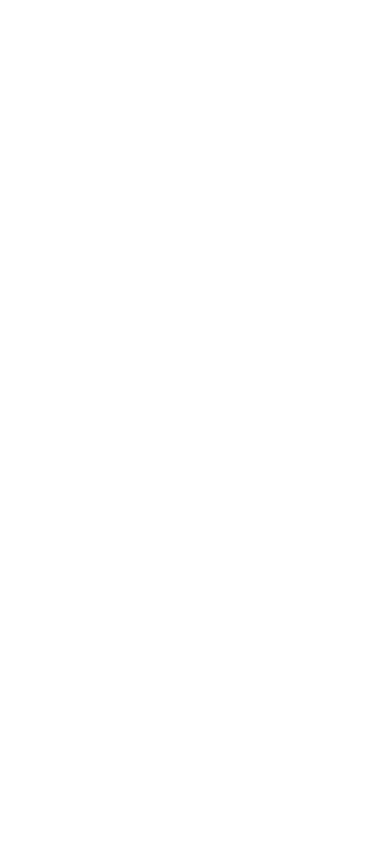
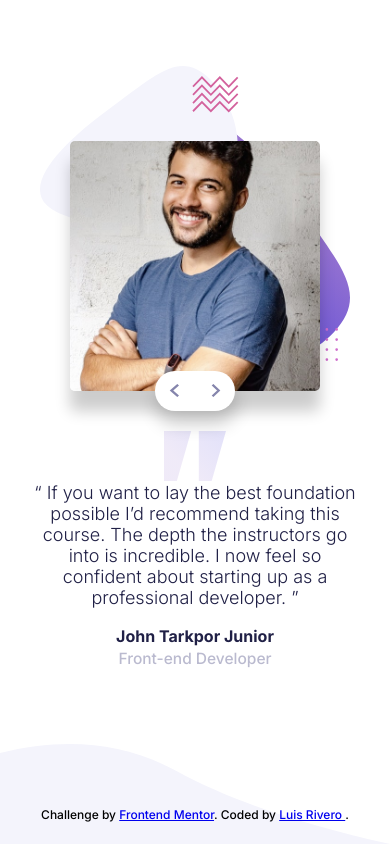
Before and after one commit to LuisRivero021298/bootcamp_frontend_mentor, a plain HTML site: page index.html in a window 390 px wide. Drawn offline with Linux system fonts and the light colour scheme.

Commit message:
desing mobile first

```diff
--- a/index.html
+++ b/index.html
@@ -1,12 +1,106 @@
 <!DOCTYPE html>
 <html lang="en">
   <head>
-  <meta charset="UTF-8">
-  <meta name="viewport" content="width=device-width, initial-scale=1.0">
-  <link rel="stylesheet" href="./static/index.css">
+    <meta charset="UTF-8" />
+    <meta name="viewport" content="width=device-width, initial-scale=1.0" />
+    <link
+      href="https://fonts.googleapis.com/css2?family=Inter:wght@300;500;700&display=swap"
+      rel="stylesheet"
+    />
+    <link
+      rel="icon"
+      type="image/png"
+      sizes="32x32"
+      href="static/images/favicon-32x32.png"
+    />
+    <link rel="stylesheet" href="./static/index.css" />
     <title>Bootcamp - Frontend Mentor</title>
   </head>
   <body>
+    <section class="main">
+      <article id="tanya-art">
+        <div class="header-box container">
+          <div class="image">
+            <img src="static/images/image-tanya.jpg" alt="imagen" />
+          </div>
+
+          <div class="change-image-container">
+            <div class="change-image">
+              <button id="btn-before">
+                <img src="static/images/icon-prev.svg" alt="next" />
+              </button>
+              <button id="btn-after">
+                <img src="static/images/icon-next.svg" alt="prev" />
+              </button>
+            </div>
+          </div>
+        </div>
+        <div class="content-box container">
+          <div class="desc">
+            <p>
+              “ I’ve been interested in coding for a while but never taken the
+              jump, until now. I couldn’t recommend this course enough. I’m now
+              in the job of my dreams and so excited about the future. ”
+            </p>
+          </div>
+          <div class="info">
+            <h1>Tanya Sinclair</h1>
+            <span>UX Engineer</span>
+          </div>
+        </div>
+      </article>
+
+      <article id="john-art">
+        <div class="header-box container">
+          <div class="image">
+            <img src="static/images/image-john.jpg" alt="imagen" />
+          </div>
+          <div class="change-image-container">
+            <div class="change-image">
+              <button id="btn-before">
+                <img src="static/images/icon-prev.svg" alt="next" />
+              </button>
+              <button id="btn-after">
+                <img src="static/images/icon-next.svg" alt="prev" />
+              </button>
+            </div>
+          </div>
+        </div>
+        <div class="content-box container">
+          <div class="desc">
+            <p>
+              “ If you want to lay the best foundation possible I’d recommend
+              taking this course. The depth the instructors go into is
+              incredible. I now feel so confident about starting up as a
+              professional developer. ”
+            </p>
+          </div>
+          <div class="info">
+            <h1>John Tarkpor Junior</h1>
+            <span>Front-end Developer</span>
+          </div>
+        </div>
+      </article>
+    </section>
+
+    <div class="bg">
+      <div class="pattern-top">
+        <img src="static/images/pattern-bg.svg" alt="pattern" />
+      </div>
+      <div class="pattern-medium">
+        <img src="static/images/pattern-quotes.svg" alt="pattern" />
+      </div>
+
+      <div class="pattern-bottom">
+        <img src="static/images/pattern-curve.svg" alt="pattern" />
+      </div>
+    </div>
+    <footer class="attribution">
+      Challenge by
+      <a href="https://www.frontendmentor.io?ref=challenge" target="_blank"
+        >Frontend Mentor</a
+      >. Coded by <a href="#"> Luis Rivero </a>.
+    </footer>
 
     <script src="./static/index.js"></script>
   </body>
--- a/static/index.css
+++ b/static/index.css
@@ -1,4 +1,149 @@
-body{
+html,
+body {
+  height: 100%;
+  min-height: 600px;
+}
+body {
   margin: 0;
   padding: 0;
+  position: relative;
+  display: grid;
+  grid-template-rows: 95% 5%;
+  grid-gap: 5px;
+  font-family: 'Inter', sans-serif;
 }
+:root{
+  --dark-blue: hsl(240, 38%, 20%);
+  --grayish-blue: hsl(240, 18%, 77%);
+}
+.bg {
+  z-index: -1;
+  position: absolute;
+  top: 0;
+  width: 100%;
+  height: 100%;
+  display: grid;
+}
+.bg img{
+  width: 100%;
+}
+.bg .pattern-top,
+.bg .pattern-medium,
+.bg .pattern-bottom{
+  display: flex;
+  justify-content: center;
+}
+.bg .pattern-top{
+  align-items: center;
+}
+.bg .pattern-top img{
+  width: 310px;
+  height: 300px;
+}
+.bg .pattern-medium{
+  align-items: flex-start;
+}
+.bg .pattern-medium img{
+  width: 62px;
+  height: 50px;
+}
+.bg .pattern-bottom{
+  align-items: flex-end;
+}
+.bg .pattern-bottom img{
+  width: 100%;
+  height: 100px;
+}
+.main {
+  width: 100%;
+  height: 100%;
+  display: flex;
+  align-items: center;
+  font-size: 20px;
+}
+#john-art {
+}
+#tanya-art{
+  display: none;
+}
+
+.main > article {
+  display: grid;
+  width: 90%;
+  min-height: 600px;
+  max-width: 370px;
+  margin: 0 auto;
+}
+.header-box {
+  width: 100%;
+}
+.header-box .image {
+  width: 250px;
+  height: 250px;
+  margin: 0 auto;
+  margin-top: 40px;
+  border-radius: 5px;
+  box-shadow: 0px 20px 15px rgba(0,0,0,.2);
+}
+.image img {
+  object-fit: cover;
+  width: 100%;
+  height: 100%;
+  border-radius: 5px;
+}
+.change-image-container{
+  width: 100%;
+  height: 40px;
+  display: flex;
+  justify-content: center;
+  position: relative;
+}
+.change-image-container .change-image{
+  width: 80px;
+  height: 100%;
+  background: #fff;
+  border-radius: 20px;
+  box-shadow: 1px 13px 18px rgba(0,0,0,.2);
+  position: absolute;
+  top: -20px;
+  display: flex;
+  justify-content: space-between;
+  align-items: center;
+}
+.change-image-container .change-image button{
+  background: none;
+  border: none;
+  width: 48%;
+  display: flex;
+  align-items: center;
+  justify-content: center;
+}
+.change-image-container .change-image button img{
+  height: 13px;
+  width: 10px;
+}
+
+/*content box*/
+.content-box .desc p{
+  font-size: 18px;
+  text-align: center;
+  font-weight: 300;
+  padding: 0 10px;
+  color: var(--dark-blue);
+}
+.content-box .info {
+  text-align: center;
+  font-size: 15.5px;
+  color: var(--grayish-blue);
+}
+.content-box .info h1{
+  font-size: 16px;
+  color: var(--dark-blue);
+  margin-bottom: 3px;
+}
+
+
+footer {
+  font-size: 12px;
+  text-align: center;
+}
```
Also changed, not shown: static/images/favicon-32x32.png (added), static/images/icon-next.svg (added), static/images/icon-prev.svg (added), static/images/image-john.jpg (added), static/images/image-tanya.jpg (added), static/images/pattern-bg.svg (added), static/images/pattern-curve.svg (added), static/images/pattern-quotes.svg (added). Lines whose indentation alone changed are shown as unchanged.
